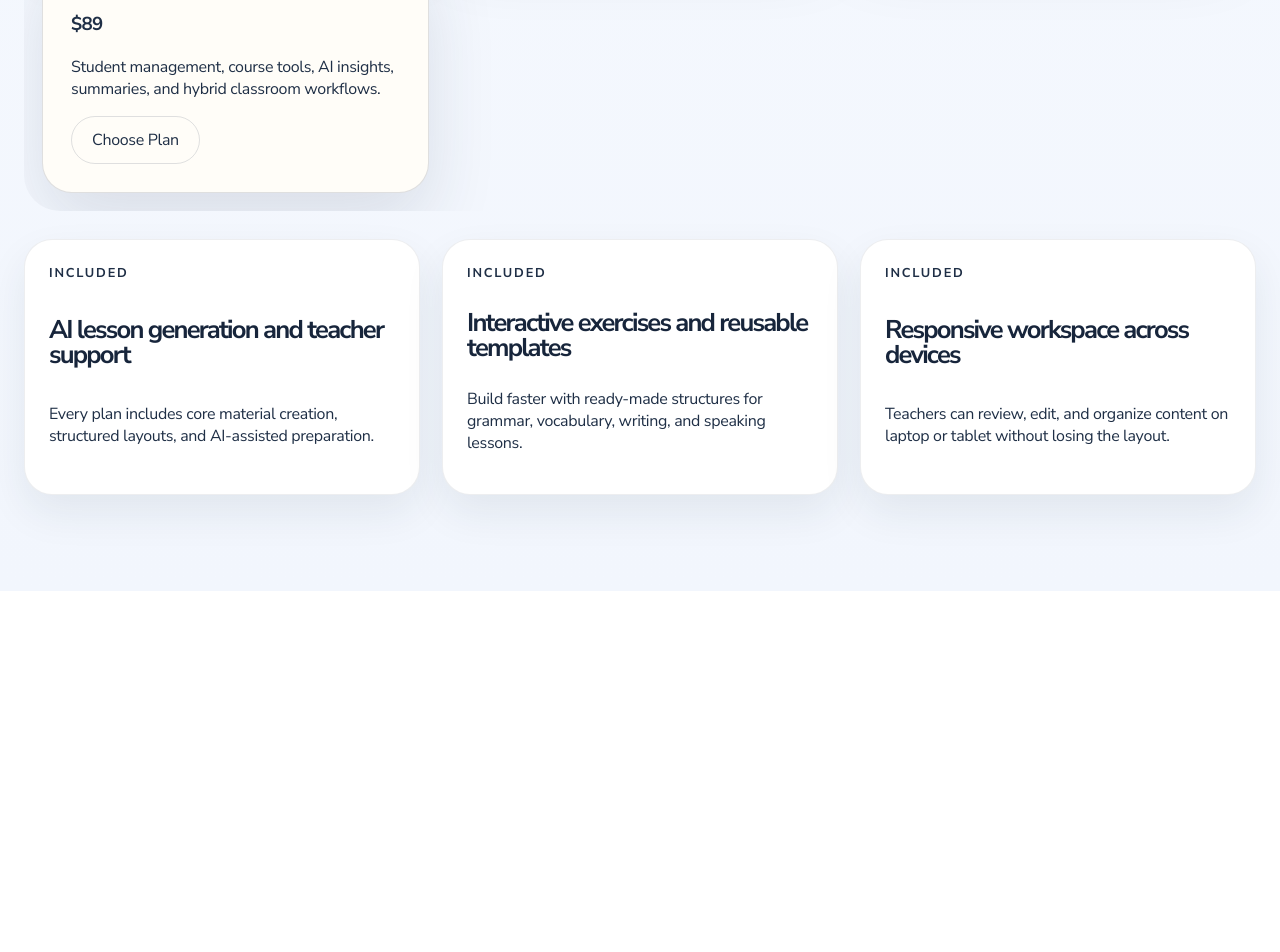
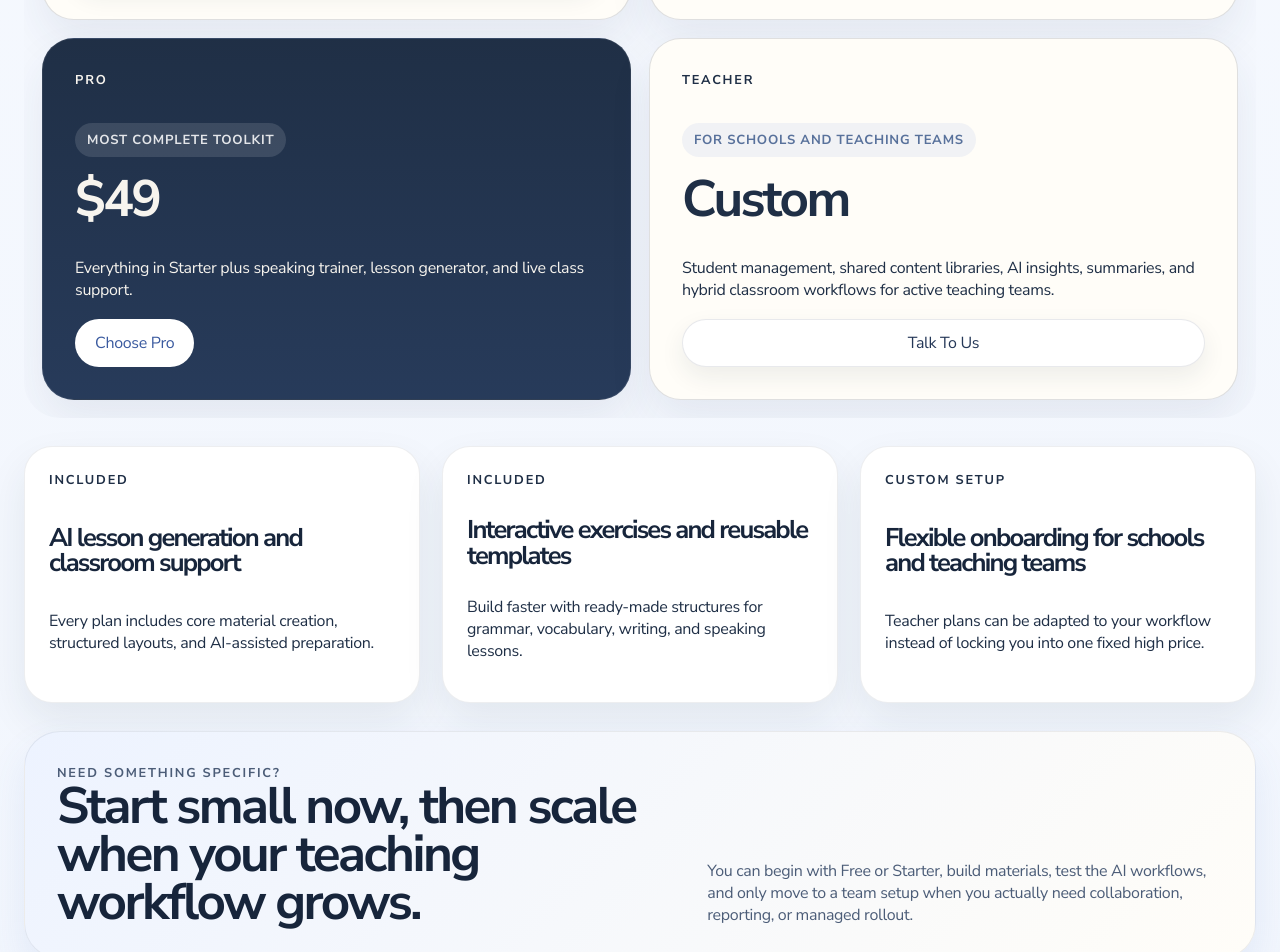
Before and after one commit to lana486/2, a Next.js app: page /pricing in a window 1280 px wide. Shown: the part 1060-2012 px from the top of the page. Before the commit the page ends 1651 px from the top, so only its background shows below. Built offline with nearby package versions, Linux system fonts and the light colour scheme.

Commit message:
Refine lesson studio and pricing design

```diff
--- a/app/globals.css
+++ b/app/globals.css
@@ -206,6 +206,12 @@ textarea {
   gap: 22px;
 }
 
+.pricing-support-grid {
+  display: grid;
+  grid-template-columns: repeat(3, minmax(0, 1fr));
+  gap: 22px;
+}
+
 .learnflow-info-card {
   display: grid;
   gap: 12px;
@@ -219,6 +225,32 @@ textarea {
 .learnflow-info-card h3 {
   font-size: clamp(1.5rem, 2vw, 2.1rem);
   line-height: 0.98;
+}
+
+.pricing-bottom-banner {
+  display: grid;
+  grid-template-columns: 1.1fr 0.9fr;
+  gap: 20px;
+  align-items: end;
+  padding: 32px;
+  border-radius: 36px;
+  border: 1px solid rgba(31, 47, 70, 0.08);
+  background: linear-gradient(135deg, #edf3ff 0%, #fffdf8 100%);
+  box-shadow: 0 18px 38px rgba(79, 118, 196, 0.1);
+}
+
+.pricing-bottom-banner h2 {
+  margin: 0;
+  font-family: var(--font-display), sans-serif;
+  color: #17253b;
+  font-size: clamp(2rem, 4vw, 3.4rem);
+  line-height: 0.94;
+  letter-spacing: -0.05em;
+}
+
+.pricing-bottom-banner p {
+  margin: 0;
+  color: #4c5d78;
 }
 
 .learnflow-auth-shell {
@@ -753,15 +785,66 @@ textarea {
   grid-column: span 4;
 }
 
-.pricing-card,
 .course-card,
 .exercise-tile {
   grid-column: span 4;
 }
 
+.pricing-card {
+  grid-column: span 6;
+}
+
 .pricing-card.featured {
   background: var(--surface-strong);
   color: var(--text-inverse);
+}
+
+.pricing-card-refined {
+  display: grid;
+  align-content: start;
+  gap: 18px;
+  min-height: 320px;
+  padding: 32px;
+  border-radius: 32px;
+  box-shadow: 0 20px 44px rgba(32, 54, 89, 0.08);
+}
+
+.pricing-note {
+  display: inline-flex;
+  width: fit-content;
+  padding: 8px 12px;
+  border-radius: 999px;
+  background: rgba(79, 118, 196, 0.08);
+  color: #58719b;
+  font-size: 0.82rem;
+  font-weight: 700;
+  letter-spacing: 0.06em;
+  text-transform: uppercase;
+}
+
+.pricing-card-refined h3 {
+  margin: 0;
+  font-family: var(--font-display), sans-serif;
+  font-size: clamp(2.4rem, 4vw, 3.6rem);
+  line-height: 0.94;
+  letter-spacing: -0.05em;
+}
+
+.pricing-card-refined p:last-of-type {
+  margin-bottom: auto;
+}
+
+.pricing-card-refined.featured {
+  background:
+    linear-gradient(180deg, rgba(31, 47, 70, 0.98), rgba(39, 59, 91, 0.98)),
+    #1f2f46;
+  color: #f7f4ee;
+  border-color: rgba(255, 255, 255, 0.08);
+}
+
+.pricing-card-refined.featured .pricing-note {
+  background: rgba(255, 255, 255, 0.12);
+  color: rgba(255, 255, 255, 0.86);
 }
 
 .mini-stat,
@@ -979,6 +1062,13 @@ textarea {
   gap: 12px;
 }
 
+.studio-market-search,
+.studio-featured-content {
+  display: grid;
+  gap: 18px;
+  padding: 6px 0 10px;
+}
+
 .studio-search-lite {
   display: grid;
   padding: 12px;
@@ -993,6 +1083,10 @@ textarea {
   background: transparent;
   color: #7a869d;
   padding: 0 14px;
+}
+
+.studio-template-grid {
+  grid-template-columns: repeat(3, minmax(0, 1fr));
 }
 
 .studio-filter-groups {
@@ -1031,6 +1125,7 @@ textarea {
 .studio-chip.active {
   background: linear-gradient(180deg, #4f76c4, #3d63af);
   color: #fff;
+  border-color: transparent;
 }
 
 .studio-lesson-grid {
@@ -2089,6 +2184,14 @@ textarea {
   border-radius: 999px;
   background: color-mix(in srgb, var(--surface-muted) 76%, transparent);
   font-size: 0.88rem;
+}
+
+.studio-results-note,
+.studio-inline-note {
+  margin: 0;
+  color: #73819c;
+  font-size: 0.96rem;
+  line-height: 1.5;
 }
 
 .lesson-hero-side {
@@ -2510,7 +2613,9 @@ textarea {
 
   .learnflow-page-hero,
   .learnflow-auth-shell,
-  .learnflow-info-grid {
+  .learnflow-info-grid,
+  .pricing-support-grid,
+  .pricing-bottom-banner {
     grid-template-columns: 1fr;
   }
 
@@ -2627,6 +2732,8 @@ textarea {
   .learnflow-page-hero,
   .learnflow-auth-shell,
   .learnflow-info-grid,
+  .pricing-support-grid,
+  .pricing-bottom-banner,
   .learnflow-searchbar,
   .learnflow-template-grid {
     grid-template-columns: 1fr;
--- a/app/pricing/page.tsx
+++ b/app/pricing/page.tsx
@@ -6,7 +6,7 @@ export default function PricingPage() {
       <section className="learnflow-page-hero">
         <div>
           <p className="eyebrow">Pricing</p>
-          <h1>Simple plans for teachers, teams, and growing learning businesses.</h1>
+          <h1>Simple plans for teachers, small teams, and growing learning studios.</h1>
           <p className="lead">
             Choose a plan that gives you the right balance of templates, AI tools, teaching workflows, and interactive
             material creation.
@@ -17,10 +17,10 @@ export default function PricingPage() {
 
       <PricingCards />
 
-      <section className="learnflow-info-grid">
+      <section className="pricing-support-grid">
         <article className="learnflow-info-card">
           <p className="eyebrow">Included</p>
-          <h3>AI lesson generation and teacher support</h3>
+          <h3>AI lesson generation and classroom support</h3>
           <p>Every plan includes core material creation, structured layouts, and AI-assisted preparation.</p>
         </article>
         <article className="learnflow-info-card">
@@ -29,10 +29,21 @@ export default function PricingPage() {
           <p>Build faster with ready-made structures for grammar, vocabulary, writing, and speaking lessons.</p>
         </article>
         <article className="learnflow-info-card">
-          <p className="eyebrow">Included</p>
-          <h3>Responsive workspace across devices</h3>
-          <p>Teachers can review, edit, and organize content on laptop or tablet without losing the layout.</p>
+          <p className="eyebrow">Custom setup</p>
+          <h3>Flexible onboarding for schools and teaching teams</h3>
+          <p>Teacher plans can be adapted to your workflow instead of locking you into one fixed high price.</p>
         </article>
+      </section>
+
+      <section className="pricing-bottom-banner">
+        <div>
+          <p className="eyebrow">Need something specific?</p>
+          <h2>Start small now, then scale when your teaching workflow grows.</h2>
+        </div>
+        <p>
+          You can begin with Free or Starter, build materials, test the AI workflows, and only move to a team setup
+          when you actually need collaboration, reporting, or managed rollout.
+        </p>
       </section>
     </main>
   );
--- a/components/sections.tsx
+++ b/components/sections.tsx
@@ -248,33 +248,43 @@ export function PricingCards() {
       name: "Free",
       price: "$0",
       text: "Basic AI tutor access, starter exercises, limited speaking practice, and a simple weekly plan for trying the platform.",
+      note: "For trying the workflow",
+      cta: "Start Free",
     },
     {
       name: "Starter",
       price: "$19",
       text: "AI tutor, practice modules, weekly plan, and vocabulary memory system.",
+      note: "For solo teachers",
+      cta: "Choose Starter",
     },
     {
       name: "Pro",
       price: "$49",
       text: "Everything in Starter plus speaking trainer, lesson generator, and live class support.",
+      note: "Most complete toolkit",
+      cta: "Choose Pro",
+      featured: true,
     },
     {
       name: "Teacher",
-      price: "$89",
-      text: "Student management, course tools, AI insights, summaries, and hybrid classroom workflows.",
+      price: "Custom",
+      text: "Student management, shared content libraries, AI insights, summaries, and hybrid classroom workflows for active teaching teams.",
+      note: "For schools and teaching teams",
+      cta: "Talk To Us",
     },
   ];
 
   return (
     <section className="pricing-grid">
-      {plans.map((plan, index) => (
-        <article key={plan.name} className={`pricing-card ${index === 2 ? "featured" : ""}`}>
+      {plans.map((plan) => (
+        <article key={plan.name} className={`pricing-card pricing-card-refined ${plan.featured ? "featured" : ""}`}>
           <p className="eyebrow">{plan.name}</p>
+          <span className="pricing-note">{plan.note}</span>
           <h3>{plan.price}</h3>
           <p>{plan.text}</p>
-          <Link href="/login" className="button button-secondary">
-            Choose Plan
+          <Link href="/login" className={`button ${plan.featured ? "learnflow-white-button" : "learnflow-secondary"}`}>
+            {plan.cta}
           </Link>
         </article>
       ))}
```
Also changed, not shown: components/lesson-studio-form.tsx (+101 -1 lines).
